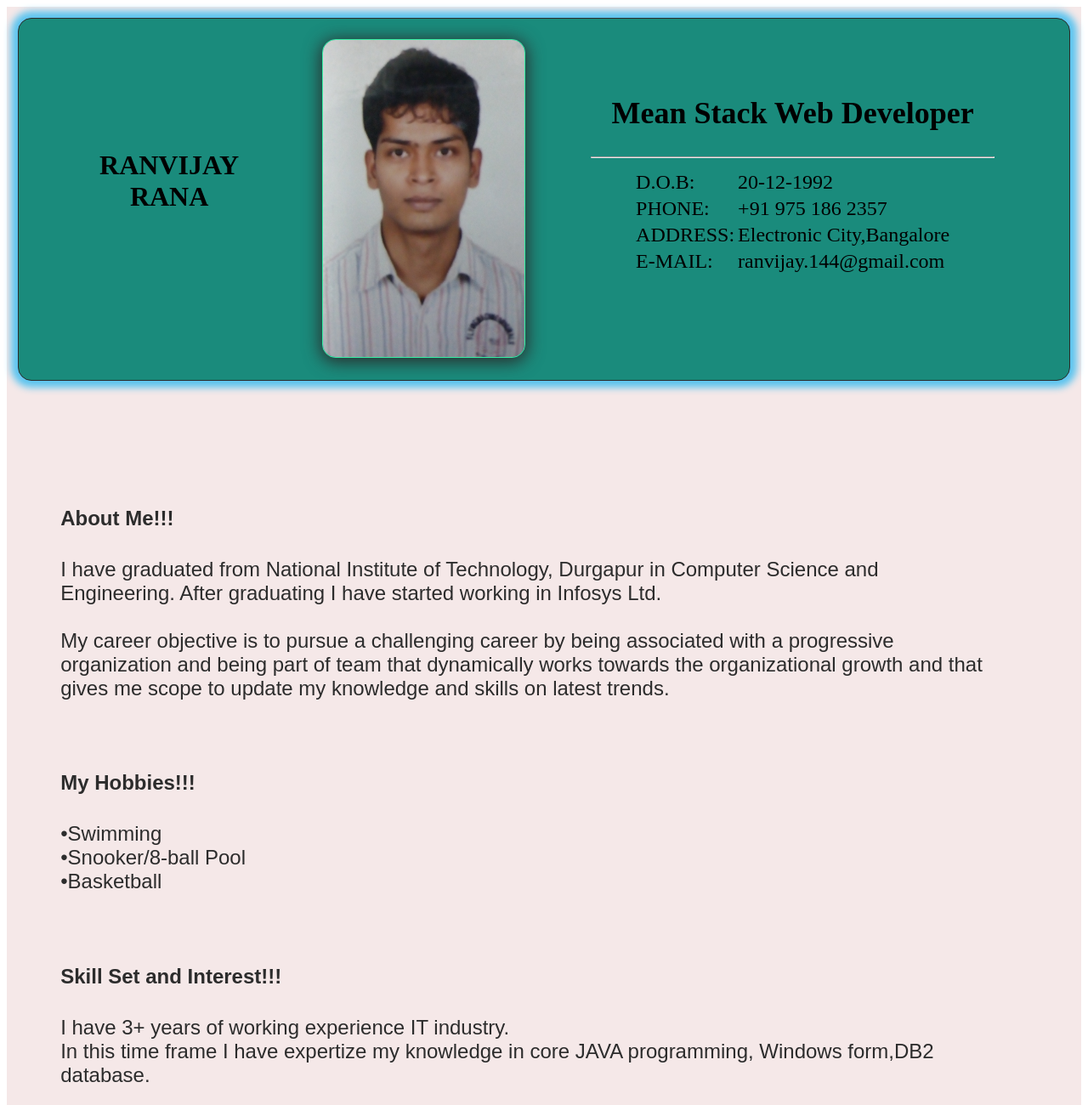
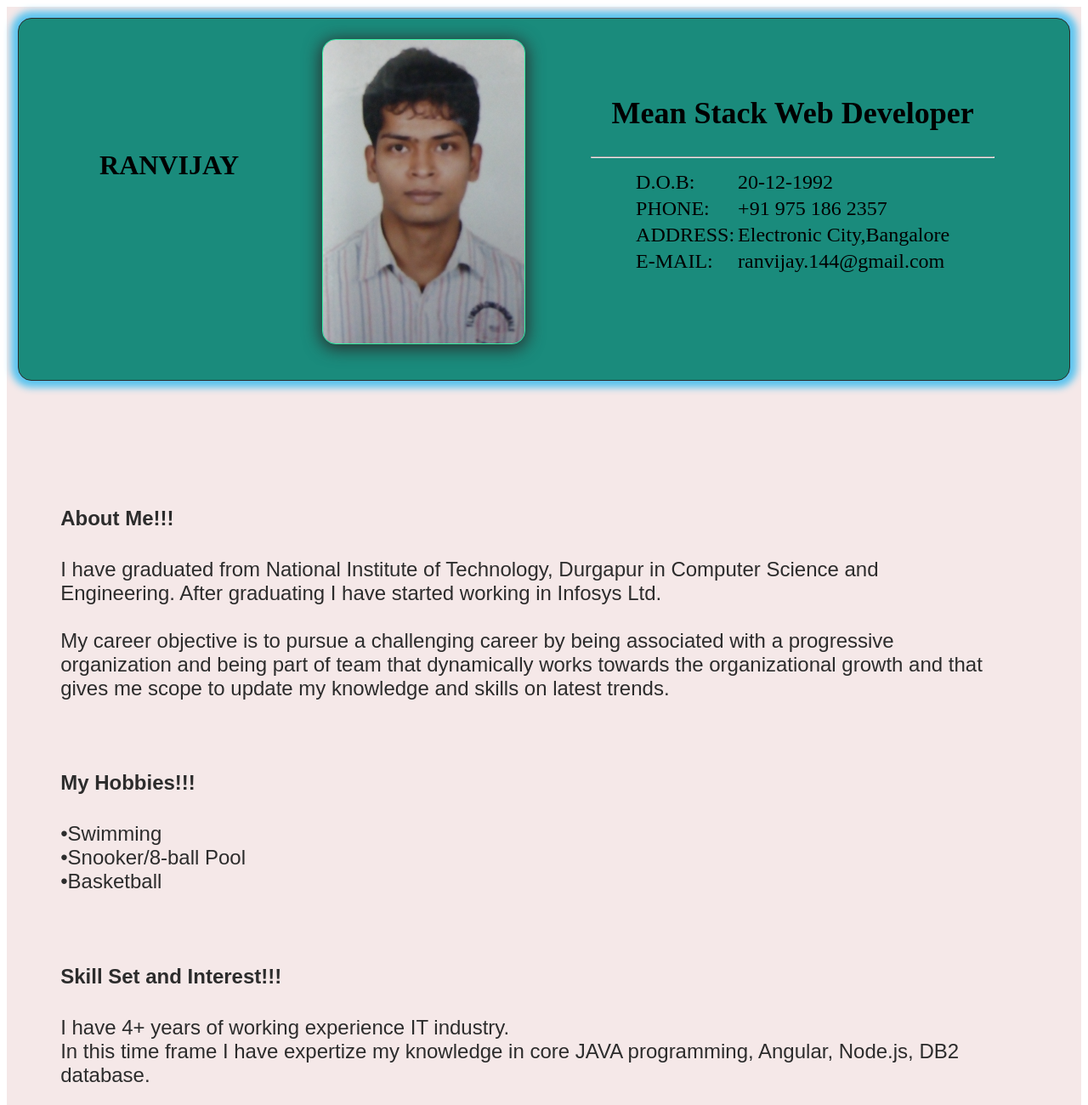
Before and after one commit to RanvijayRana/RanvijayRana.github.io, a plain HTML site: page index.html in a window 1280 px wide. Shown: the top 1300 px of the page at 85% size. Drawn offline with Linux system fonts and the light colour scheme.

Commit message:
image position and few updates

```diff
--- a/index.css
+++ b/index.css
@@ -37,6 +37,7 @@
 .window .container .image {
 	padding: 1% 0% 1% 1%;
 	width: 20%;
+	height: 90%;
 }
 
 .my-image{
--- a/index.html
+++ b/index.html
@@ -9,7 +9,7 @@
 		<div class = "window">
 			<div class = "container">
 				<div class = "heading">
-					<h1 align = "center">RANVIJAY RANA</h1>
+					<h1 align = "center">RANVIJAY</h1>
 				</div>
 				<div class = "image" align = "center">
                     <img src="rana.jpg" class="my-image">
@@ -57,9 +57,9 @@
 					<br>
 
 					<h4>Skill Set and Interest!!!</h4>
-						<p>I have 3+ years of working experience IT industry.<br>
+						<p>I have 4+ years of working experience IT industry.<br>
 							In this time frame I have expertize my knowledge in core JAVA programming,
-							Windows form,DB2 database.</p>
+							Angular, Node.js, DB2 database.</p>
 
 					<br>
 
```
